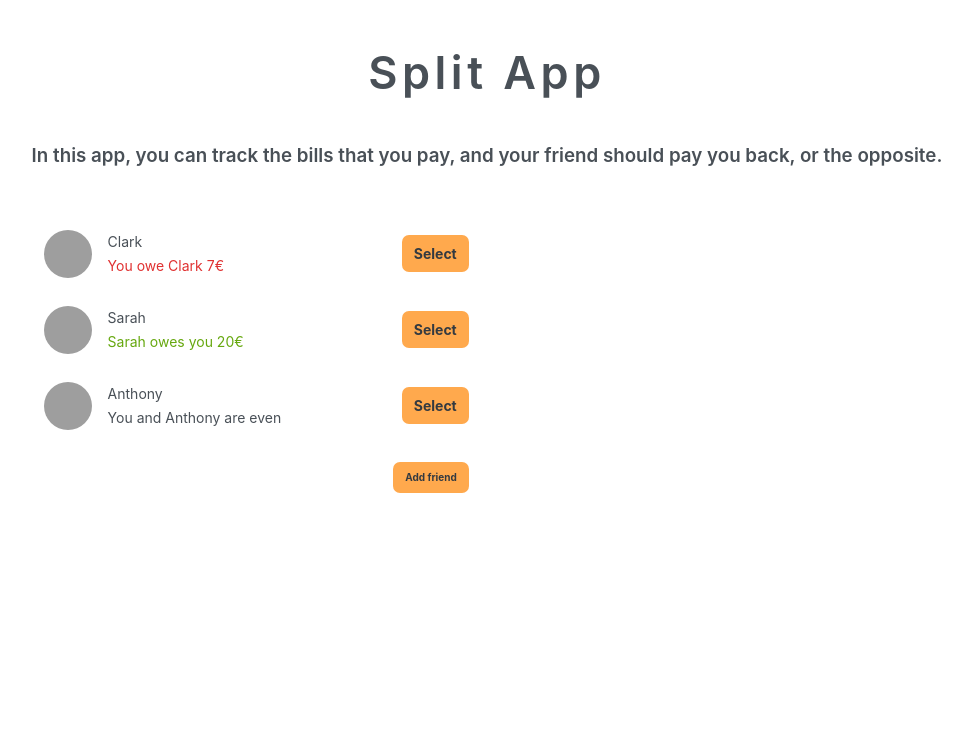
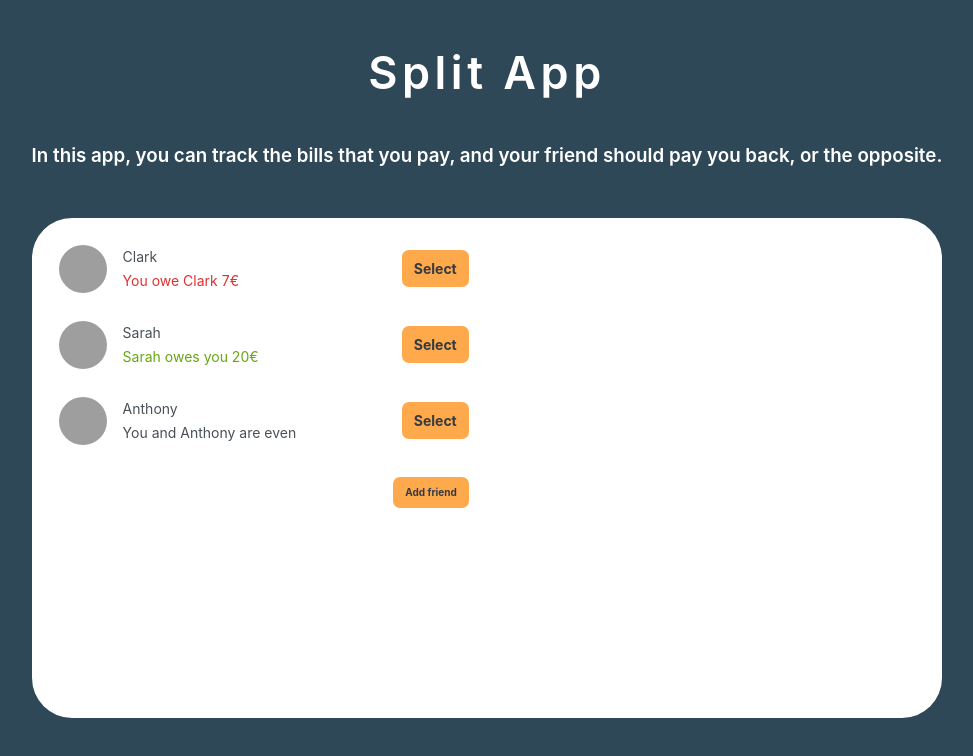
Before and after one commit to mahdikamyabi1999/Split-bill-mini-project, a React (Create React App) app: page / in a window 1280 px wide. Shown: the top 756 px of the page, without its empty margins (153-1126 px from the left). Built offline with nearby package versions, Linux system fonts and the light colour scheme; grey boxes are pictures that could not be loaded.

Commit message:
fix some bugs

```diff
--- a/src/App.js
+++ b/src/App.js
@@ -63,9 +63,9 @@ export default function App() {
 
   return (
     <>
-    <div className="flex flex-col items-center justify-center"><h1 className=" font-semibold text-7xl mt-20  mb-20 tracking-widest ">Split App</h1>
-    <p className=" mb-20 text-3xl font-semibold max-md:text-center ">In this app, you can track the bills that you pay, and your friend should pay you back, or the opposite.</p></div>
-    <div className="grid md:grid-cols-2 md:gap-x-5">
+    <div className="flex flex-col items-center justify-center "><h1 className=" font-semibold text-7xl mt-20  mb-20 tracking-widest text-white ">Split App</h1>
+    <p className=" mb-20 max-md:px-8 text-3xl font-semibold max-md:text-center text-white ">In this app, you can track the bills that you pay, and your friend should pay you back, or the opposite.</p></div>
+    <div className="grid md:grid-cols-2 md:gap-x-5 bg-white h-[700px] p-6 rounded-[40px] md:h-[500px]">
       <div className="sidebar">
         <FriendsList
           friends={friends}
@@ -143,7 +143,7 @@ function FormAddFriend({ onAddFriend }) {
 
     if (!name || !image) return;
 
-    const id = crypto.randomUUID();
+    const id = crypto.randomUUID;
     const newFriend = {
       id,
       name,
--- a/src/index.css
+++ b/src/index.css
@@ -18,7 +18,7 @@ html {
   font-size: 62.5%;
   font-family: -apple-system, BlinkMacSystemFont, "Segoe UI", Roboto, Oxygen,
     Ubuntu, Cantarell, "Open Sans", "Helvetica Neue", sans-serif;
-    background-color: #fff;
+    background-color: #2F4858;
 }
 
 body {
@@ -67,7 +67,7 @@ body {
   column-gap: 1.6rem;
 
   padding: 1.2rem;
-  border-radius: 7px;
+  border-radius: 20px;
   transition: 0.5s;
 }
 
@@ -117,7 +117,7 @@ form {
   gap: 1.2rem;
 
   background-color: var(--color-lightest);
-  border-radius: 7px;
+  border-radius: 20px;
 }
 
 .form-add-friend {
@@ -148,7 +148,7 @@ select {
   padding: 0.7rem;
   text-align: center;
   border: 1px solid var(--color-light);
-  border-radius: 4px;
+  border-radius: 8px;
   transition: 0.3s;
 }
 
```
